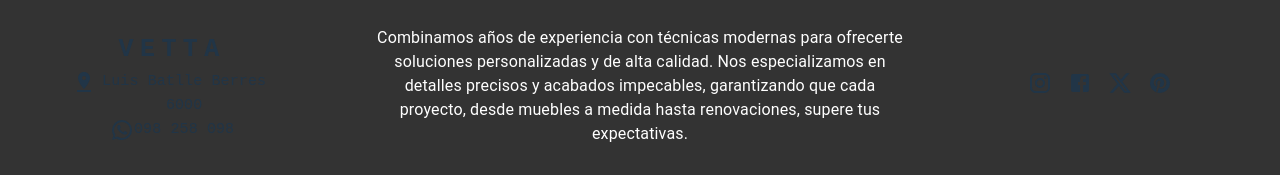
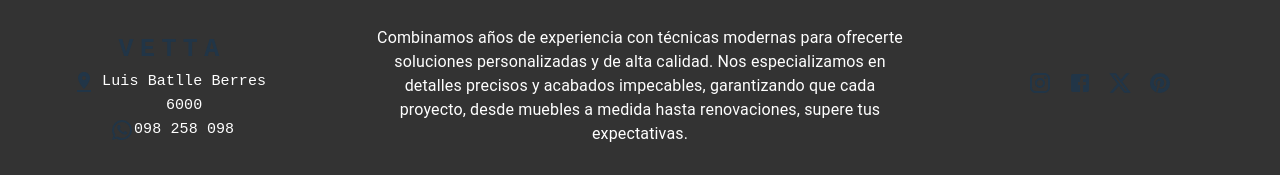
Before and after one commit to DellacquaD/vettauy, a React (Vite) app: page / in a window 1280 px wide. Shown: the part 744-919 px from the top of the page. Built offline with nearby package versions, Linux system fonts and the light colour scheme.

Commit message:
estilos footer

```diff
--- a/src/components/AppFooter.tsx
+++ b/src/components/AppFooter.tsx
@@ -57,7 +57,7 @@ export const AppFooter: FC = (): ReactElement => {
                         fontFamily: 'monospace',
                         fontWeight: 500,
                         fontSize: '15px',
-                        color: 'inherit',
+                        color: 'white',
                         textDecoration: 'none',
                     }}
                 >
@@ -75,7 +75,7 @@ export const AppFooter: FC = (): ReactElement => {
                         fontFamily: 'monospace',
                         fontWeight: 500,
                         fontSize: '15px',
-                        color: 'inherit',
+                        color: 'white',
                         textDecoration: 'none',
                     }}
                 >
```
